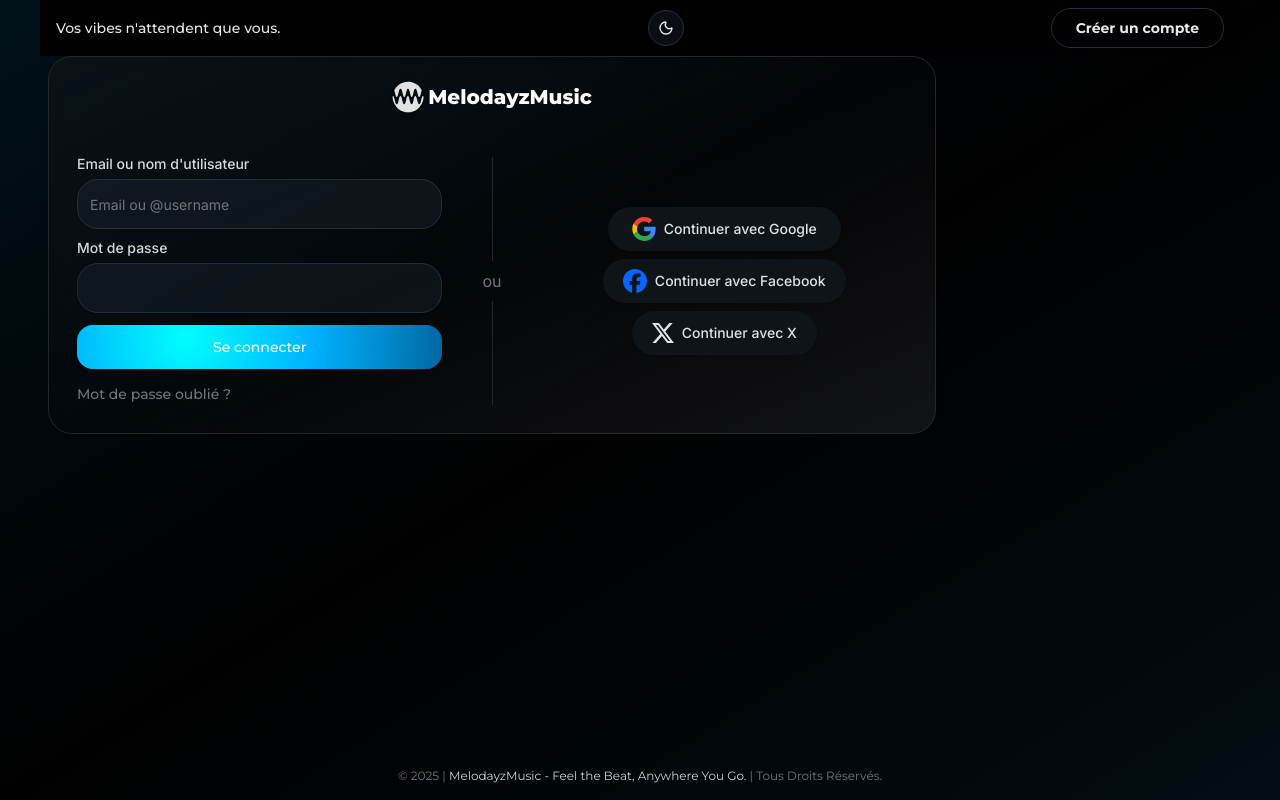
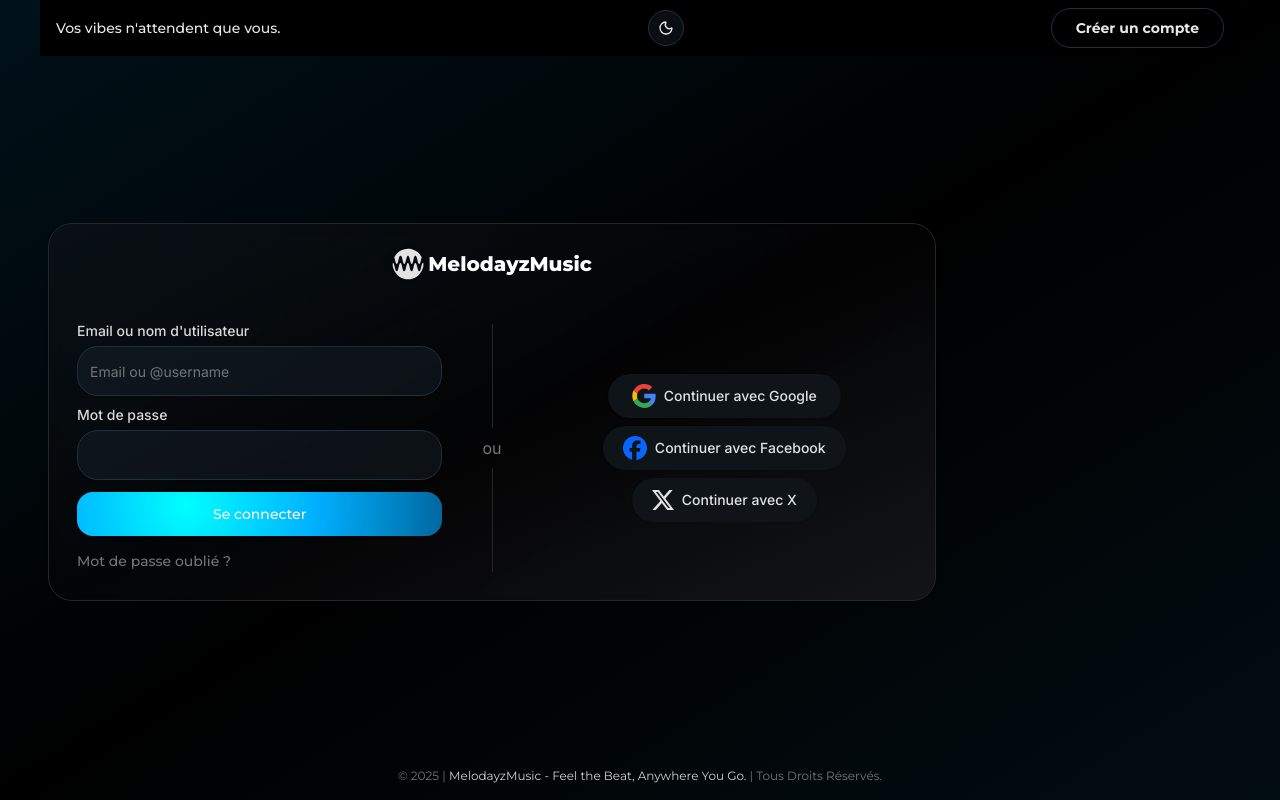
Before and after one commit to bossnare/melodayzmusic, a Next.js app in the folder apps/client/: page /auth/login in a window 1280 px wide. Built offline with nearby package versions, Linux system fonts and the light colour scheme; grey boxes are pictures that could not be loaded.

Commit message:
client:fix: auth page layout

```diff
--- a/apps/client/src/components/auth/AuthWrapper.tsx
+++ b/apps/client/src/components/auth/AuthWrapper.tsx
@@ -36,9 +36,7 @@ const AuthPageWrapper = ({
       className="relative flex flex-col items-center justify-between gap-4 sm:gap-6 lg:gap-2 md:px-10 pb-[1.5rem]
       sm:h-auto lg:h-dvh h-dvh md:pb-4"
     >
-      <div className="w-full space-y-4 md:flex md:flex-col md:justify-between md:items-center md:space-y-0">
-        {children}
-      </div>
+      {children}
       {/* Overlay */}
       <Overlay isPending={isPending} textLoading={textLoading} />
       {/* tag */}
```
